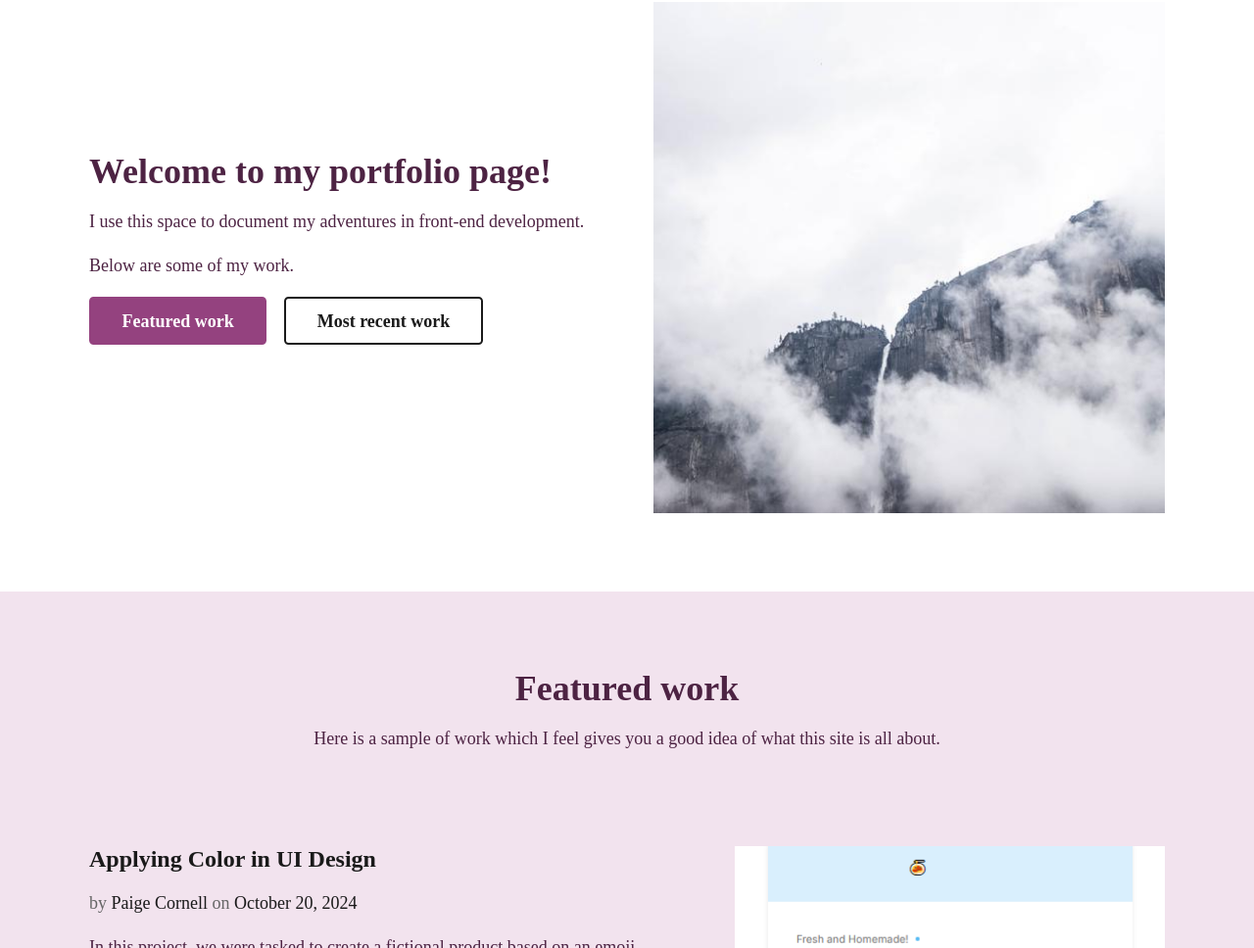
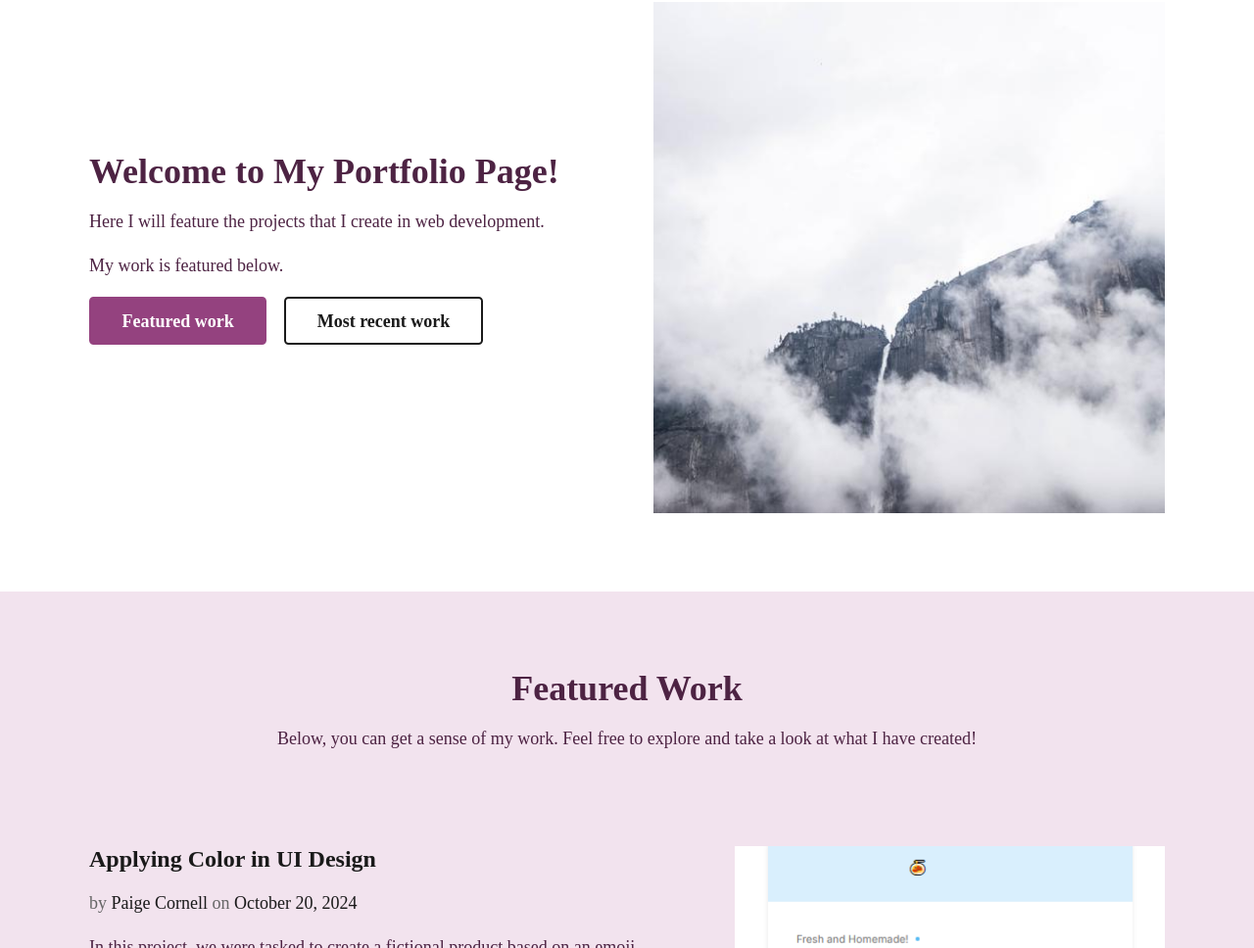
Before and after one commit to paigecornell/portfolio-paigecornell, an Eleventy site: page src/index.njk in a window 1280 px wide. Shown: the part 206-1174 px from the top of the page at 98% size. Built offline with nearby package versions, Linux system fonts and the light colour scheme; Eleventy itself is replaced by a stand-in of ours; files that its build step writes are made by us from their sources.

Commit message:
updating homepage

```diff
--- a/src/index.njk
+++ b/src/index.njk
@@ -6,9 +6,9 @@ layout: 'base.njk'
 <section class="hero">
   <div class="container flow">
     <div class="hero__content flow">
-      <h1 class="section-title">Welcome to my portfolio page!</h1>
-      <p>I use this space to document my adventures in front-end development.</p>
-      <p>Below are some of my work.</p>
+      <h1 class="section-title">Welcome to My Portfolio Page!</h1>
+      <p>Here I will feature the projects that I create in web development.</p>
+      <p>My work is featured below.</p>
       <div class="flex-group">
         <a href="#featured-articles" class="btn btn--primary">Featured work</a>
         <a href="./portfolio" class="btn btn--neutral">Most recent work</a>
@@ -22,9 +22,8 @@ layout: 'base.njk'
 
 <section id="featured-articles" class="featured-articles">
   <div class="container flow">
-    <h2 class="section-title text-center ">Featured work</h2>
-    <p class="text-center">Here is a sample of work which I feel gives you a good idea of what this site is all
-      about.</p>
+    <h2 class="section-title text-center ">Featured Work</h2>
+    <p class="text-center">Below, you can get a sense of my work. Feel free to explore and take a look at what I have created!</p>
     <ul role="list" class="articles__list flow">
       {%- for post in collections.featured | reverse -%}
       {% include 'article-snippet.njk' %}
```
Also changed, not shown: public/index.html.
